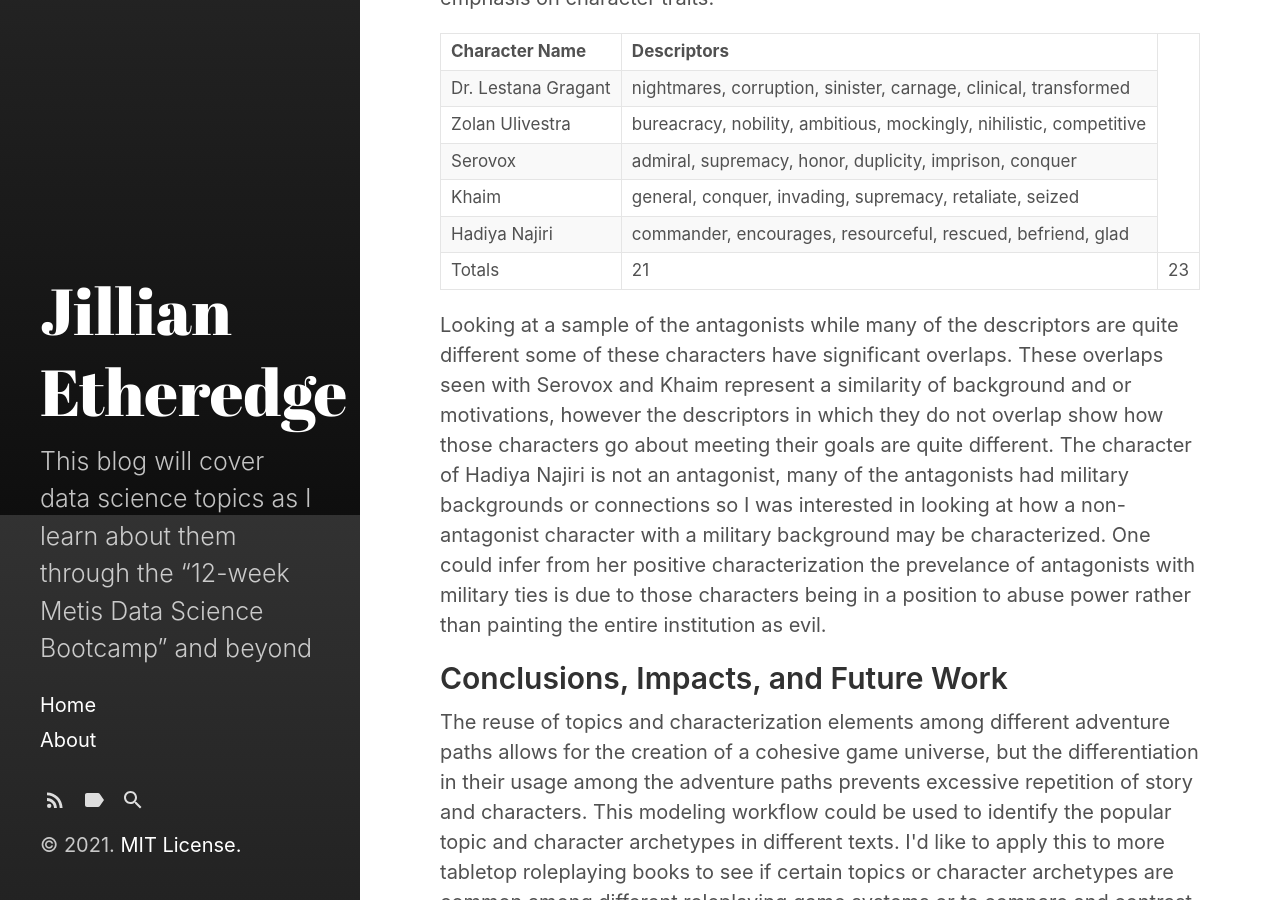
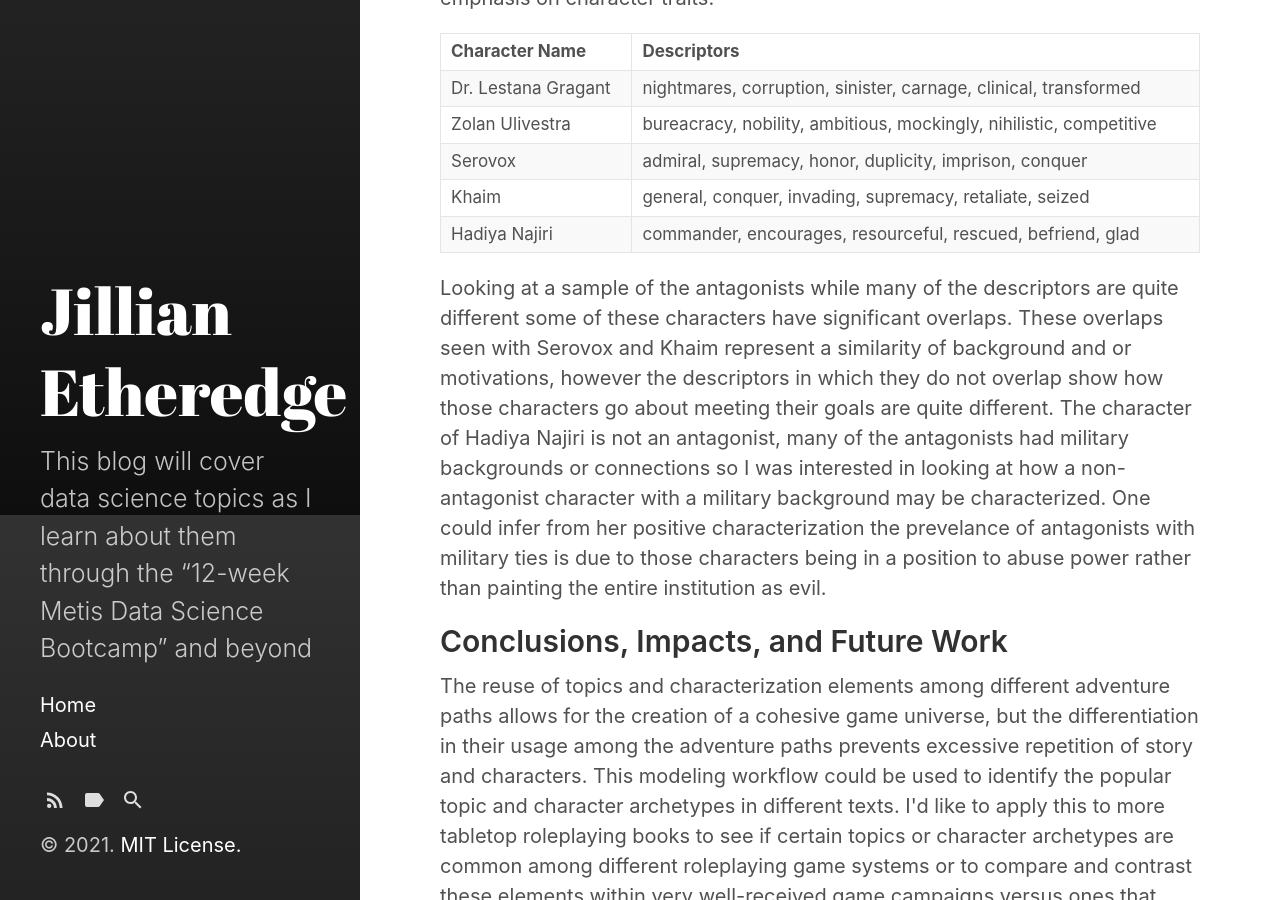
Before and after one commit to Jilliane1993/Jilliane1993.github.io, a Jekyll site: the page built from _posts/2021-02-26-NLP.md, in a window 1280 px wide and 900 px high, scrolled down 4885 px. Built offline with Jekyll 4.4.1, drawn with Linux system fonts in a browser that asks for light colours.

Commit message:
Update 2021-02-26-NLP.md

```diff
--- a/_posts/2021-02-26-NLP.md
+++ b/_posts/2021-02-26-NLP.md
@@ -62,13 +62,6 @@ As a longtime fan of tabletop roleplaying games when the time to choose a data s
       <th>Descriptors</th>
     </tr>
   </thead>
-  <tfoot>
-    <tr>
-      <td>Totals</td>
-      <td>21</td>
-      <td>23</td>
-    </tr>
-  </tfoot>
   <tbody>
     <tr>
       <td>Dr. Lestana Gragant</td>
```
